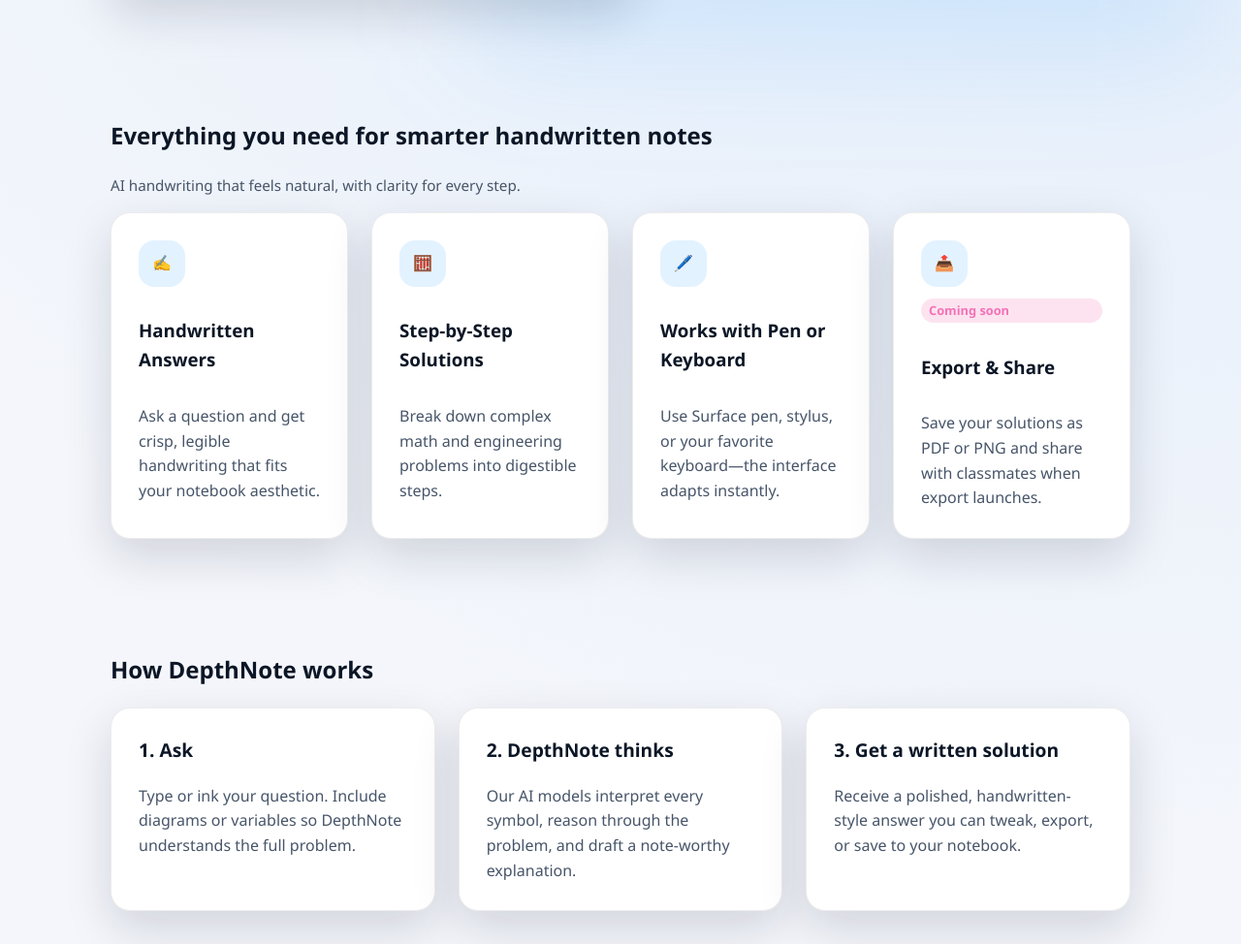
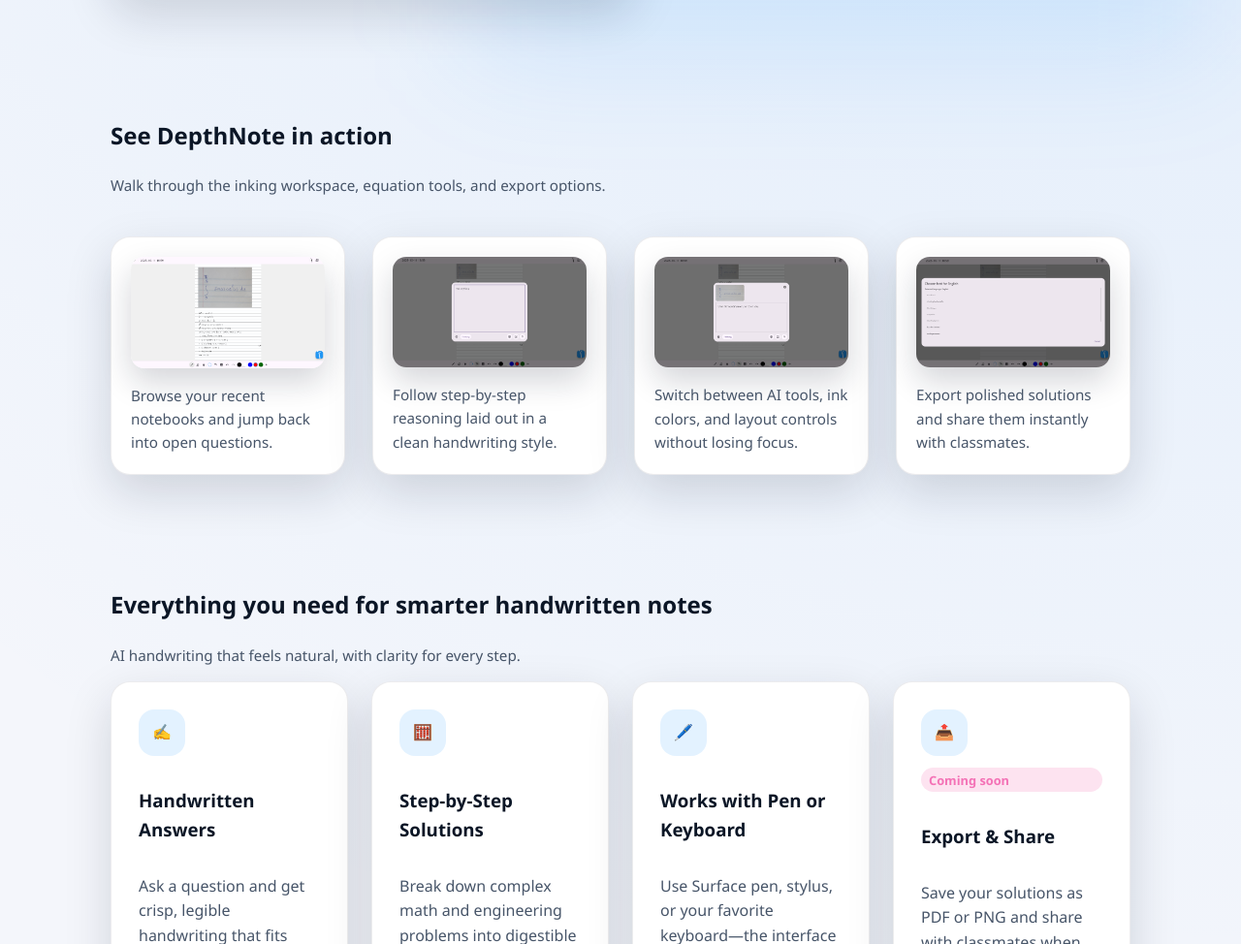
Before and after one commit to bisan12312/cloud_fileserver, a plain HTML site: page index.html in a window 1280 px wide. Shown: the part 956-1930 px from the top of the page at 97% size. Drawn offline with Linux system fonts and the light colour scheme.

Commit message:
Add screenshot gallery section

```diff
--- a/index.html
+++ b/index.html
@@ -33,6 +33,7 @@
         </a>
         <nav class="nav-links" aria-label="Primary">
           <a href="#features">Features</a>
+          <a href="#screenshots">Screenshots</a>
           <a href="#how">How it works</a>
           <a href="#pricing">Pricing</a>
           <a href="#faq">FAQ</a>
@@ -56,13 +57,36 @@
           </p>
           <div class="cta-group">
             <a class="button" href="#soon" rel="noopener">Get on Microsoft Store</a>
-            <a class="button secondary" href="#how">See how it works</a>
+            <a class="button secondary" href="#screenshots">See how it looks</a>
           </div>
           <p class="hero-note">Works great with pen &amp; keyboard across Windows, Android, and iOS.</p>
           <p id="soon" class="hero-note">Microsoft Store listing is coming soon—mobile builds are out now, and support can share the latest links.</p>
         </div>
         <div class="hero-media">
           <img src="assets/screen1.svg" alt="DepthNote workspace showing handwritten AI solution" />
+        </div>
+      </section>
+      <!-- Screenshots -->
+      <section class="container" id="screenshots">
+        <h2>See DepthNote in action</h2>
+        <p class="hero-note">Walk through the inking workspace, equation tools, and export options.</p>
+        <div class="screenshot-grid" role="list">
+          <figure class="screenshot-card" role="listitem">
+            <img src="assets/screenshots/app-screen-1.png" alt="DepthNote home screen showing recent handwritten notes." />
+            <figcaption>Browse your recent notebooks and jump back into open questions.</figcaption>
+          </figure>
+          <figure class="screenshot-card" role="listitem">
+            <img src="assets/screenshots/app-screen-2.png" alt="DepthNote workspace with handwritten steps solving an equation." />
+            <figcaption>Follow step-by-step reasoning laid out in a clean handwriting style.</figcaption>
+          </figure>
+          <figure class="screenshot-card" role="listitem">
+            <img src="assets/screenshots/app-screen-3.png" alt="DepthNote interface highlighting AI tools and handwriting controls." />
+            <figcaption>Switch between AI tools, ink colors, and layout controls without losing focus.</figcaption>
+          </figure>
+          <figure class="screenshot-card" role="listitem">
+            <img src="assets/screenshots/app-screen-4.png" alt="DepthNote export dialog for sharing handwritten solutions." />
+            <figcaption>Export polished solutions and share them instantly with classmates.</figcaption>
+          </figure>
         </div>
       </section>
       <!-- Features -->
--- a/styles.css
+++ b/styles.css
@@ -303,6 +303,37 @@ section {
   filter: blur(60px);
 }
 
+/* Screenshots */
+.screenshot-grid {
+  margin-top: 2.5rem;
+  display: grid;
+  gap: 1.75rem;
+  grid-template-columns: repeat(auto-fit, minmax(240px, 1fr));
+}
+
+.screenshot-card {
+  margin: 0;
+  padding: 1.25rem;
+  border-radius: var(--radius-lg);
+  border: 1px solid var(--border);
+  background: var(--surface-strong);
+  box-shadow: var(--shadow);
+  display: flex;
+  flex-direction: column;
+  gap: 1rem;
+}
+
+.screenshot-card img {
+  border-radius: var(--radius-md);
+  box-shadow: 0 14px 32px rgba(15, 23, 42, 0.18);
+}
+
+.screenshot-card figcaption {
+  margin: 0;
+  color: var(--text-soft);
+  font-size: 0.95rem;
+}
+
 /* Features */
 .features-grid {
   display: grid;
```
Also changed, not shown: assets/screenshots/app-screen-1.png (renamed from Screenshot 2025-10-11 194800.png), assets/screenshots/app-screen-2.png (renamed from Screenshot 2025-10-11 195510.png), assets/screenshots/app-screen-3.png (renamed from Screenshot 2025-10-11 195603.png), assets/screenshots/app-screen-4.png (renamed from Screenshot 2025-10-11 195635.png).
